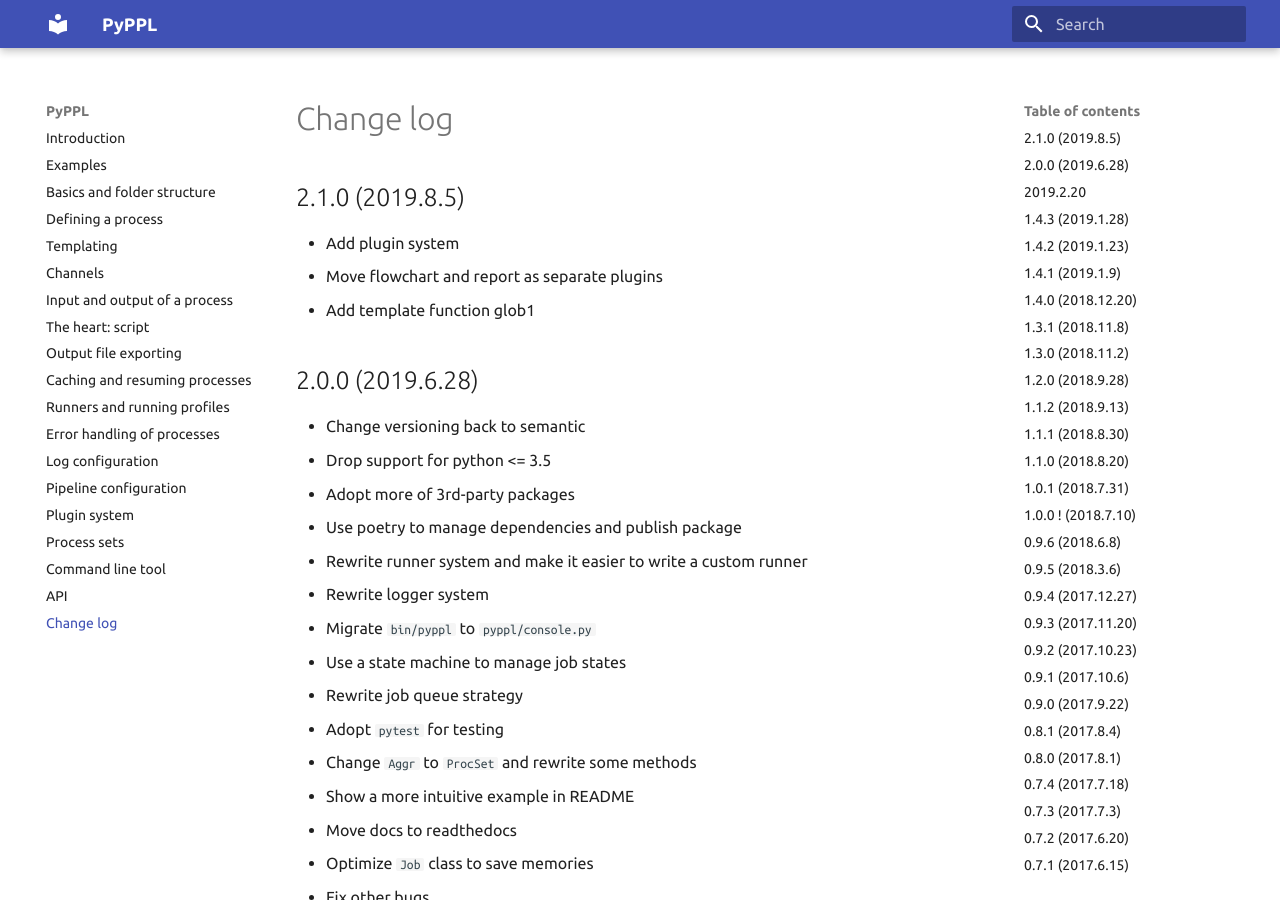
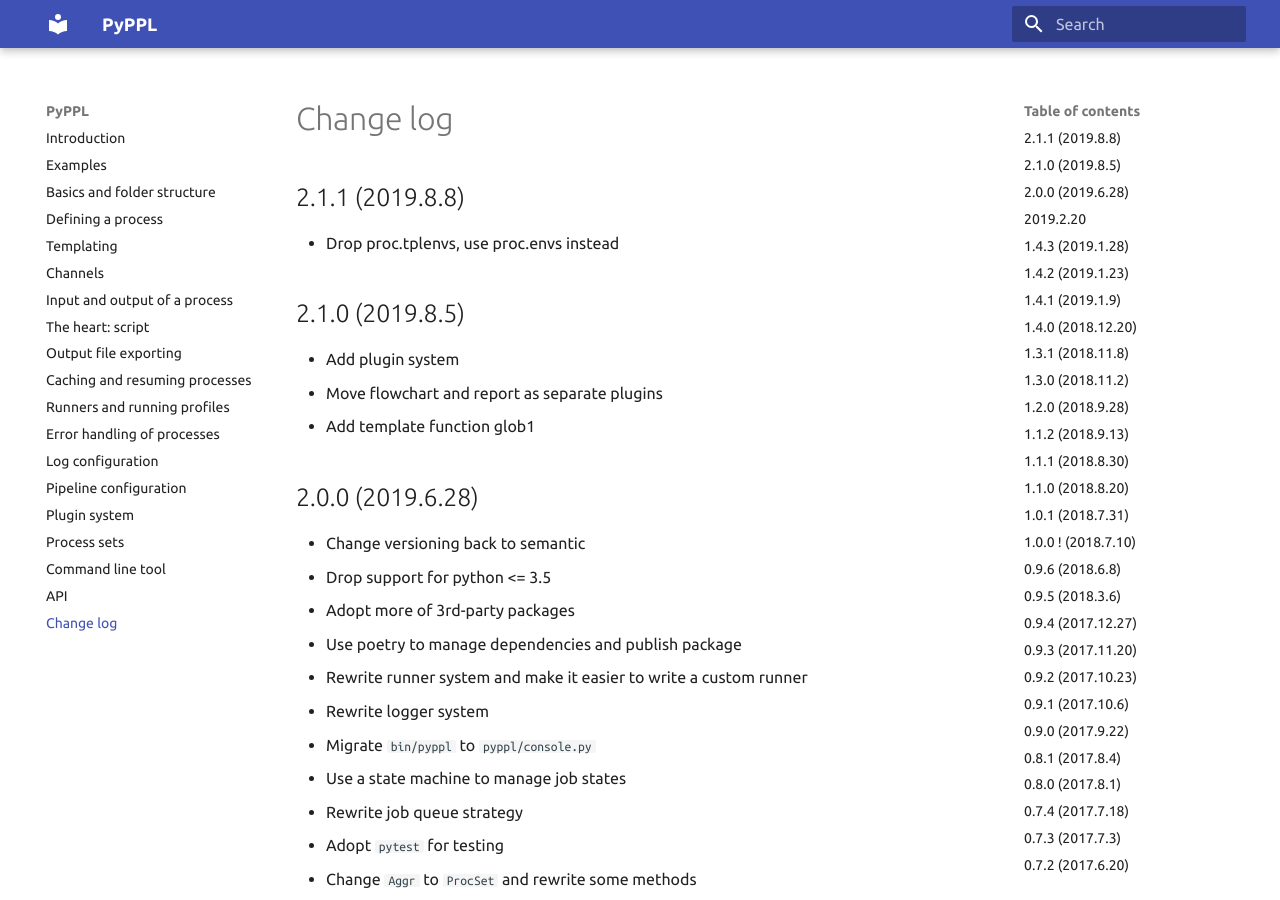
Before and after one commit to pwwang/pipen, an MkDocs documentation site: the page built from docs/CHANGELOG.md, in a window 1280 px wide and 900 px high. Built offline with MkDocs 1.6.1 and Material for MkDocs 9.7.7, drawn with Linux system fonts in a browser that asks for light colours.

Commit message:
Update docs.

```diff
--- a/docs/CHANGELOG.md
+++ b/docs/CHANGELOG.md
@@ -1,3 +1,6 @@
+# 2.1.1 (2019.8.8)
+- Drop proc.tplenvs, use proc.envs instead
+
 # 2.1.0 (2019.8.5)
 - Add plugin system
 - Move flowchart and report as separate plugins
```
